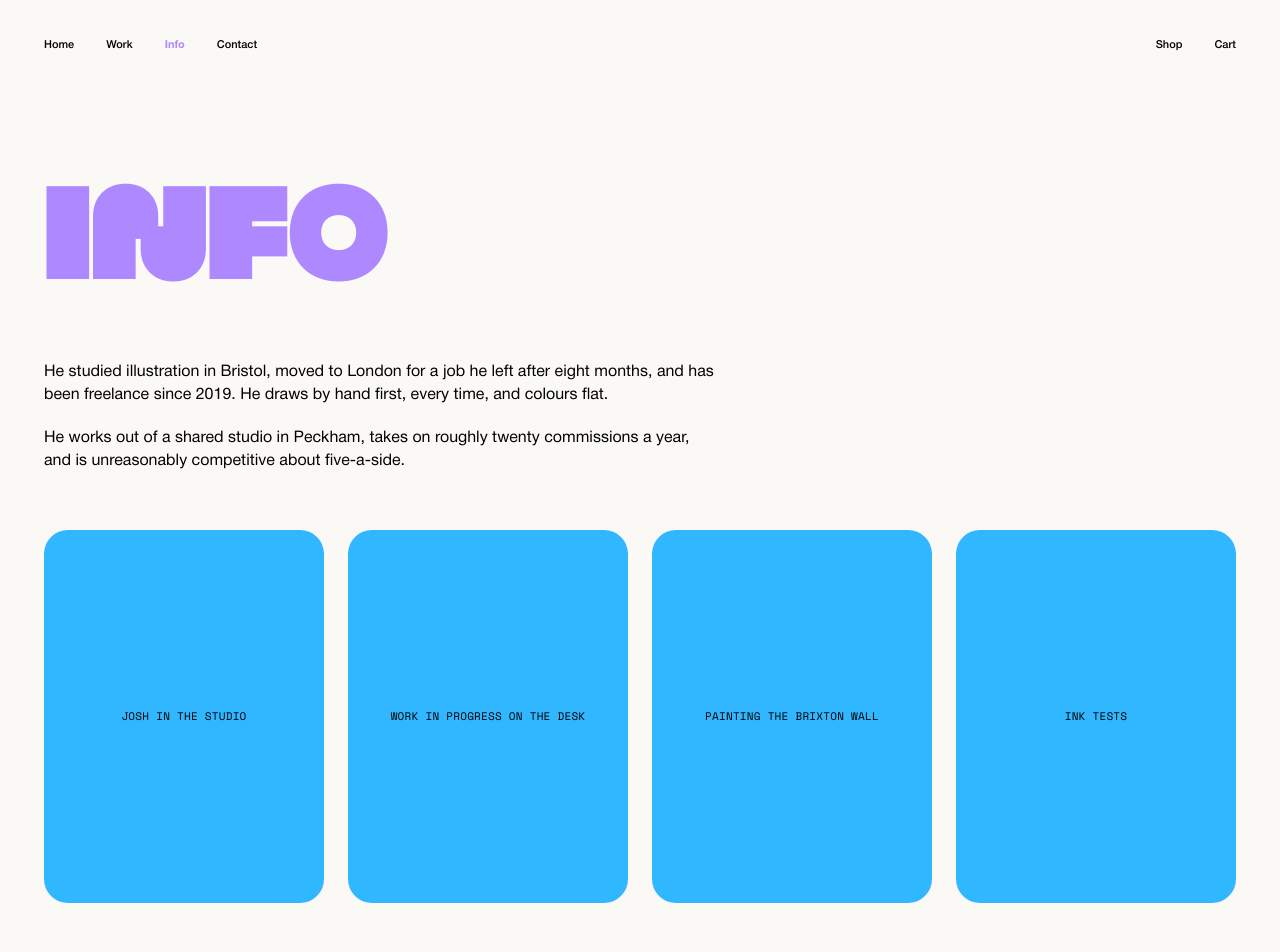
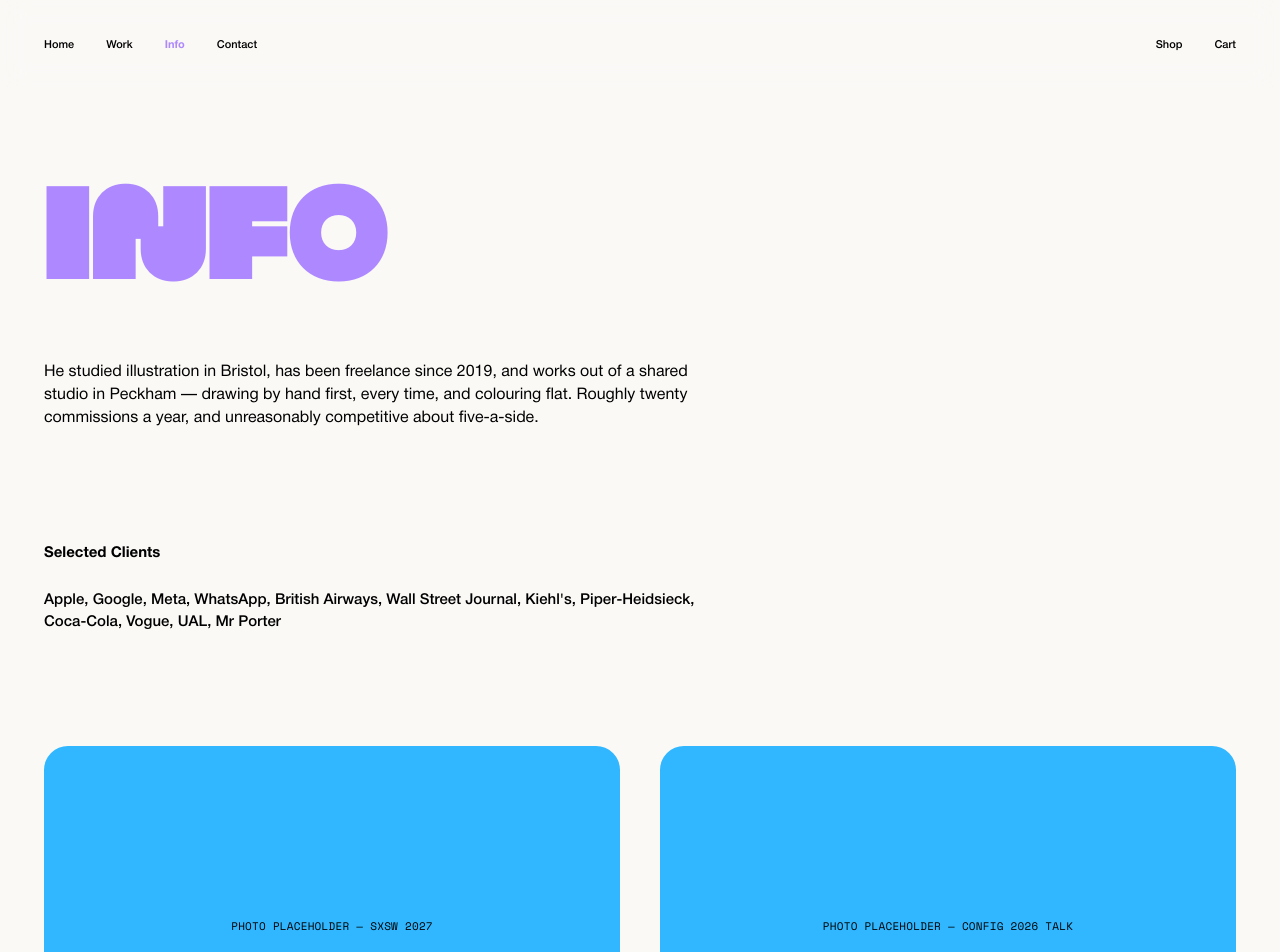
Before and after one commit to jshmck/josh-mckenna-portfolio, a Next.js app: page /about in a window 1280 px wide. Shown: the top 952 px of the page. Built offline with nearby package versions, Linux system fonts and the light colour scheme.

Commit message:
fix(about): drop the photo grid, trim intro to one paragraph
Josh: page still read too long even after the title/merge cleanup.
Cut the 4-photo placeholder grid (biggest scroll-height contributor
with no real content behind it yet) and condensed the two-paragraph
intro into one.

```diff
--- a/app/about/page.tsx
+++ b/app/about/page.tsx
@@ -11,13 +11,6 @@ export const metadata: Metadata = {
   description:
     "Ten years of drawing for magazines, record sleeves, cereal boxes and one negotiable tattoo.",
 };
-
-const PHOTOS = [
-  { ratio: "3/4" as const, alt: "Josh in the studio" },
-  { ratio: "3/4" as const, alt: "Work in progress on the desk" },
-  { ratio: "3/4" as const, alt: "Painting the Brixton wall" },
-  { ratio: "3/4" as const, alt: "Ink tests" },
-];
 
 /**
  * Deliberately no section titles on this page — Josh wants it clean.
@@ -35,34 +28,18 @@ export default function AboutPage() {
         </div>
       </header>
 
-      {/* The person */}
+      {/* The person — one short paragraph, no photos. */}
       <section>
         <div className="mx-auto max-w-frame px-6 pb-28 md:px-gutter">
           <Reveal className="max-w-2xl">
             <p className="type-lede text-ink-muted">
-              He studied illustration in Bristol, moved to London for a job he
-              left after eight months, and has been freelance since 2019. He
-              draws by hand first, every time, and colours flat.
-            </p>
-            <p className="type-lede mt-5 text-ink-muted">
-              He works out of a shared studio in Peckham, takes on roughly
-              twenty commissions a year, and is unreasonably competitive about
+              He studied illustration in Bristol, has been freelance since
+              2019, and works out of a shared studio in Peckham — drawing by
+              hand first, every time, and colouring flat. Roughly twenty
+              commissions a year, and unreasonably competitive about
               five-a-side.
             </p>
           </Reveal>
-
-          <ul className="mt-14 grid grid-cols-2 gap-6 md:grid-cols-4">
-            {PHOTOS.map((photo, index) => (
-              <li key={photo.alt}>
-                <Reveal delay={index * 80}>
-                  <Plate
-                    image={photo}
-                    sizes="(max-width: 768px) 50vw, 25vw"
-                  />
-                </Reveal>
-              </li>
-            ))}
-          </ul>
         </div>
       </section>
 
```
